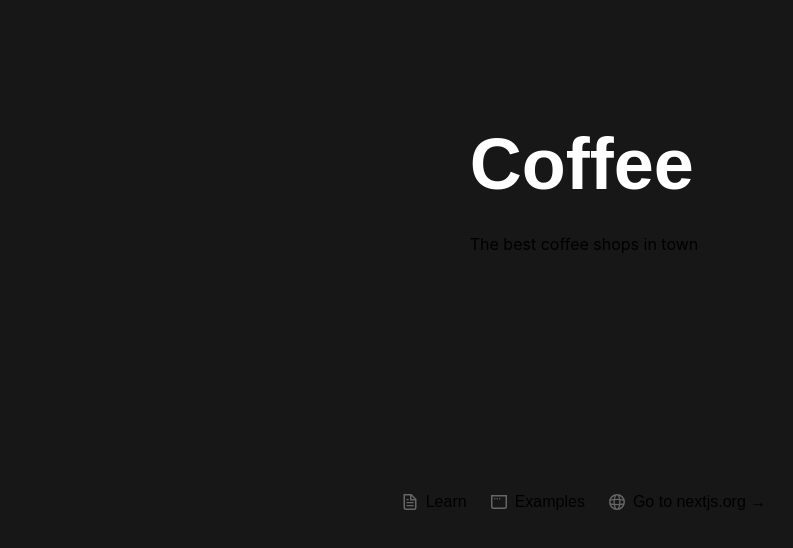
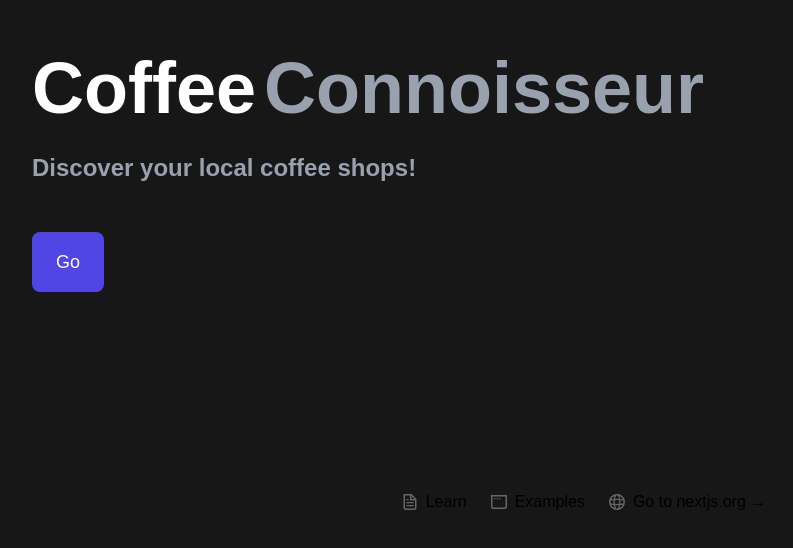
Before and after one commit to ShawnXue10969/coffee, a Next.js app: page / in a window 1280 px wide. Shown: the part 208-756 px from the top of the page, without its empty margins (56-849 px from the left). Built offline with nearby package versions, Linux system fonts and the light colour scheme.

Commit message:
Create banner

```diff
--- a/app/page.tsx
+++ b/app/page.tsx
@@ -1,11 +1,11 @@
 import Image from "next/image";
+import Banner from "@/components/banner.client";
 
 export default function Home() {
   return (
     <div className="grid grid-rows-[20px_1fr_20px] items-center justify-items-center min-h-screen p-8 pb-20 gap-16 sm:p-20 font-[family-name:var(--font-geist-sans)]">
       <main className="flex flex-col gap-[32px] row-start-2 items-center sm:items-start">
-        <h1>Coffee</h1>
-        <h2 className="font-inter">The best coffee shops in town</h2>
+        <Banner />
       </main>
       <footer className="row-start-3 flex gap-[24px] flex-wrap items-center justify-center">
         <a
--- a/components/banner.client.tsx
+++ b/components/banner.client.tsx
@@ -0,0 +1,26 @@
+"use client";
+import React from "react";
+
+export default function banner() {
+  const handleOnClick = () => {
+    console.log("Button clicked!");
+  };
+
+  return (
+    <div className="mb-12 grid lg:mb-24 lg:grid-cols-2">
+      <div className="z-20 flex flex-col px-2 md:pt-12">
+        <h1 className="my-2 flex-wrap">
+          <span className="pr-2 text-white">Coffee</span>
+          <span className="text-gray-400">Connoisseur</span>
+        </h1>
+        <p className="font-sans text-xl font-semibold text-gray-400 md:mt-5 lg:text-2xl">
+          Discover your local coffee shops!
+        </p>
+
+        <div className="mt-12">
+          <button onClick={handleOnClick}>Go</button>
+        </div>
+      </div>
+    </div>
+  );
+}
```
